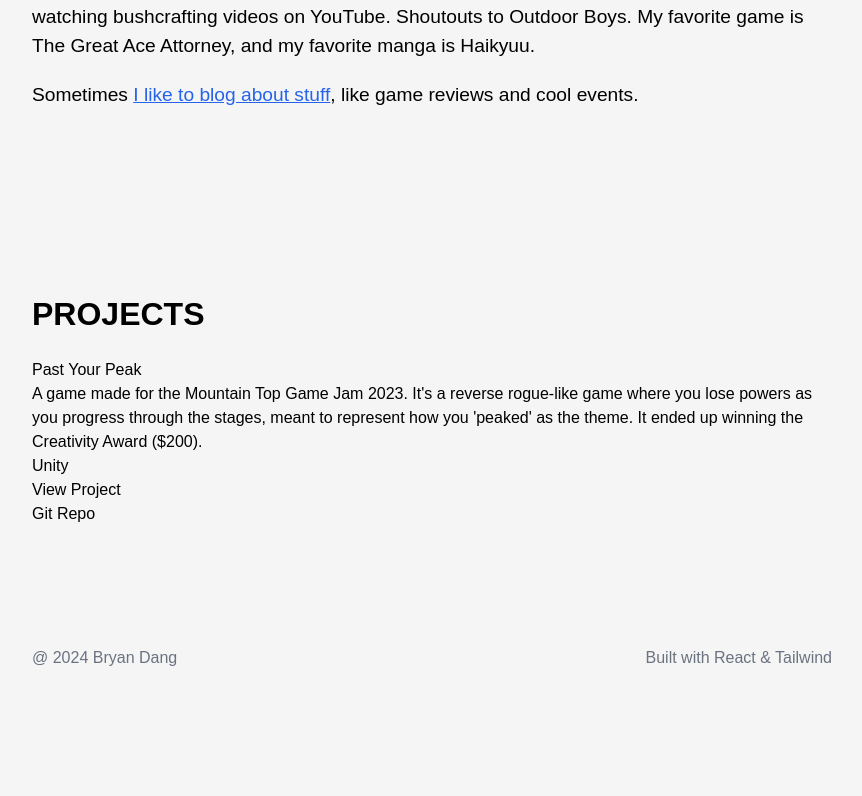
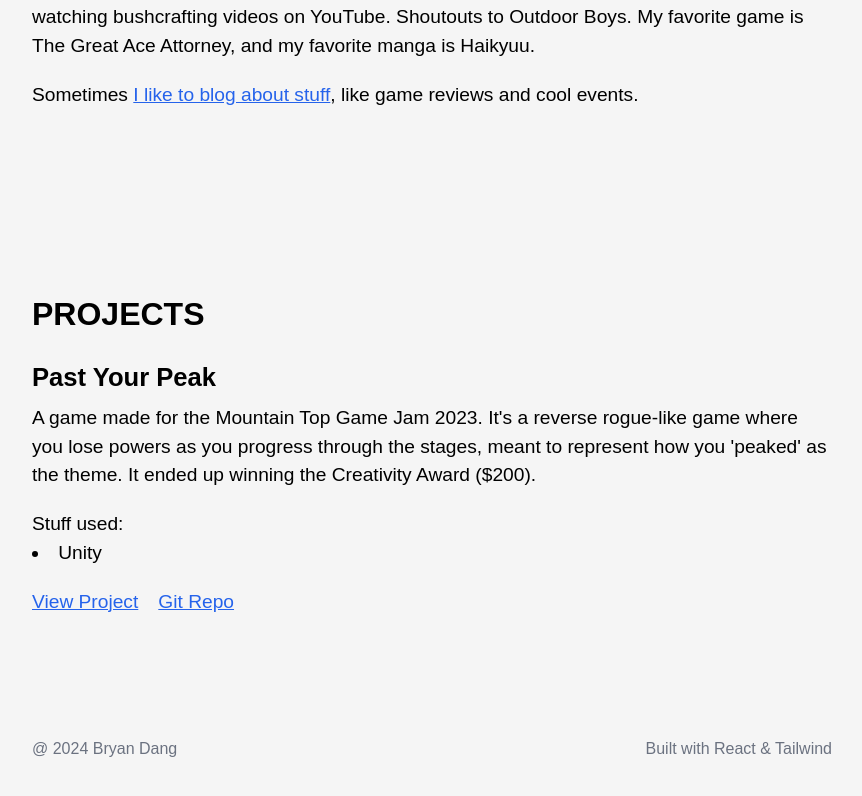
Before and after one commit to bryanjhdang/bryanjhdang.github.io, a React (Vite) app: page / in a window 1280 px wide. Shown: the part 1036-1832 px from the top of the page, without its empty margins (208-1070 px from the left). Before the commit the page ends 1746 px from the top, so only its background shows below. Built offline with nearby package versions, Linux system fonts and the light colour scheme.

Commit message:
add some projects

```diff
--- a/src/sections/Hero.tsx
+++ b/src/sections/Hero.tsx
@@ -4,12 +4,12 @@ export default function Hero() {
   return (
     <div id="main" className="pt-10 sm:pt-20 pb-10 sm:pb-20">
       <SectionWrapper>
-        <div className="flex flex-col md:flex-row items-center">
-          <div className="flex-1 mr-20">
+        <div className="flex flex-col lg:flex-row items-center">
+          <div className="mr-20">
             <p className="text-2xl sm:text-3xl xl:text-4xl font-extrabold">HI, I'M BRYAN</p>
             <p className="text-base sm:text-xl lg:text-2xl">A Vancouver CS student that likes to work in web and game development</p>
           </div>
-          <img src="src/assets/profile.jpg" alt="Bryan profile picture" width={350} className="pt-10 sm:pt-20 md:pt-0" />
+          <img src="src/assets/profile.jpg" alt="Bryan profile picture" width={350} className="pt-10 sm:pt-20 lg:pt-0" />
         </div>
       </SectionWrapper>
     </div>
--- a/src/sections/Projects.tsx
+++ b/src/sections/Projects.tsx
@@ -24,14 +24,24 @@ export default function Projects() {
         <SectionTitle title="PROJECTS" />
 
         <div>
-          <p>Past Your Peak</p>
-          <p>A game made for the Mountain Top Game Jam 2023. It's a reverse rogue-like game where you lose powers as you progress through the stages, meant to represent how you 'peaked' as the theme. It ended up winning the Creativity Award ($200).</p>
           <div>
-            <p>Unity</p>
+
           </div>
           <div>
-            <p>View Project</p>
-            <p>Git Repo</p>
+            <div className="pb-5">
+              <p className="text-xl font-semibold pb-2">Past Your Peak</p>
+              <p className="text-base">A game made for the Mountain Top Game Jam 2023. It's a reverse rogue-like game where you lose powers as you progress through the stages, meant to represent how you 'peaked' as the theme. It ended up winning the Creativity Award ($200).</p>
+            </div>
+            <div className="pb-5">
+              <p className="text-base">Stuff used:</p>
+              <ul className="list-disc list-inside text-base">
+                <li>Unity</li>
+              </ul>
+            </div>
+            <div>
+              <a href="https://bryd.itch.io/past-your-peak" target="_blank" className="text-base text-blue-600 underline mr-5">View Project</a>
+              <a href="https://github.com/lucastmah/Mute_Jammers" target="_blank" className="text-base text-blue-600 underline mr-5">Git Repo</a>
+            </div>
           </div>
         </div>
 
```
